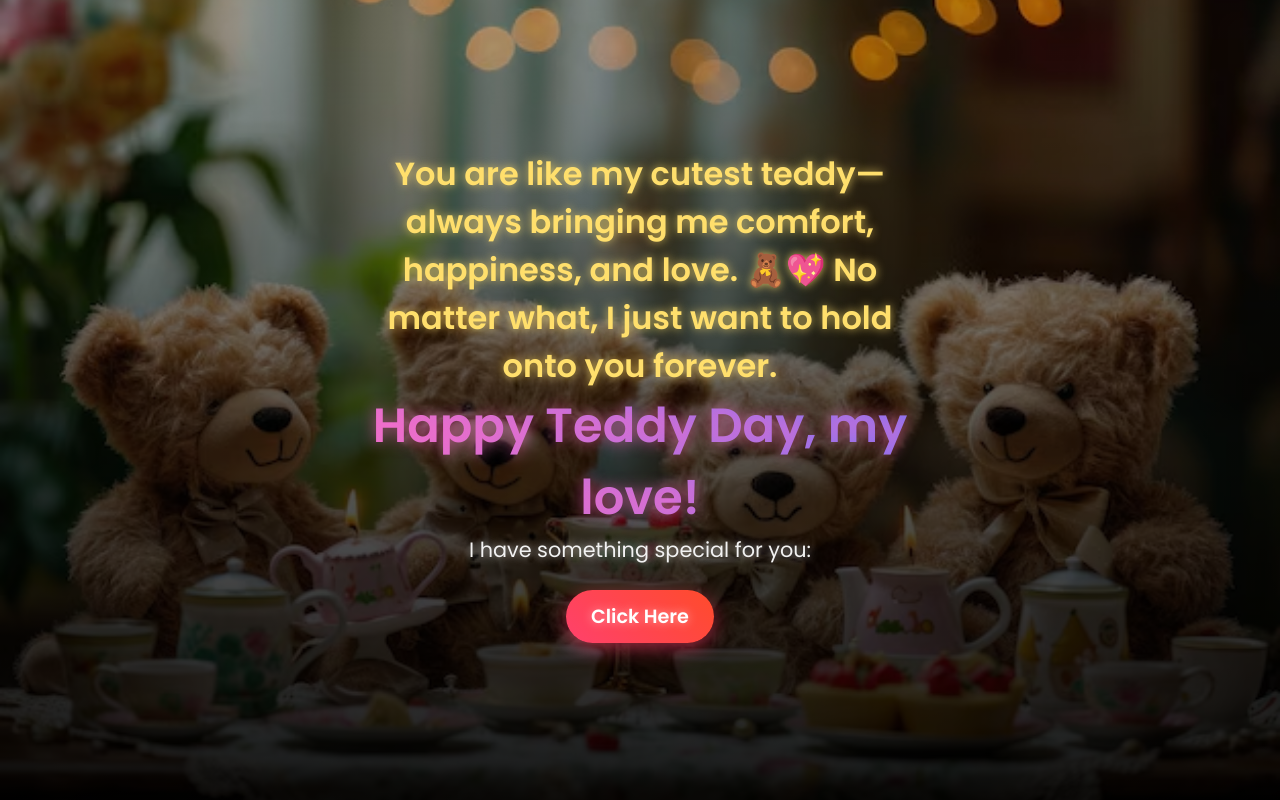
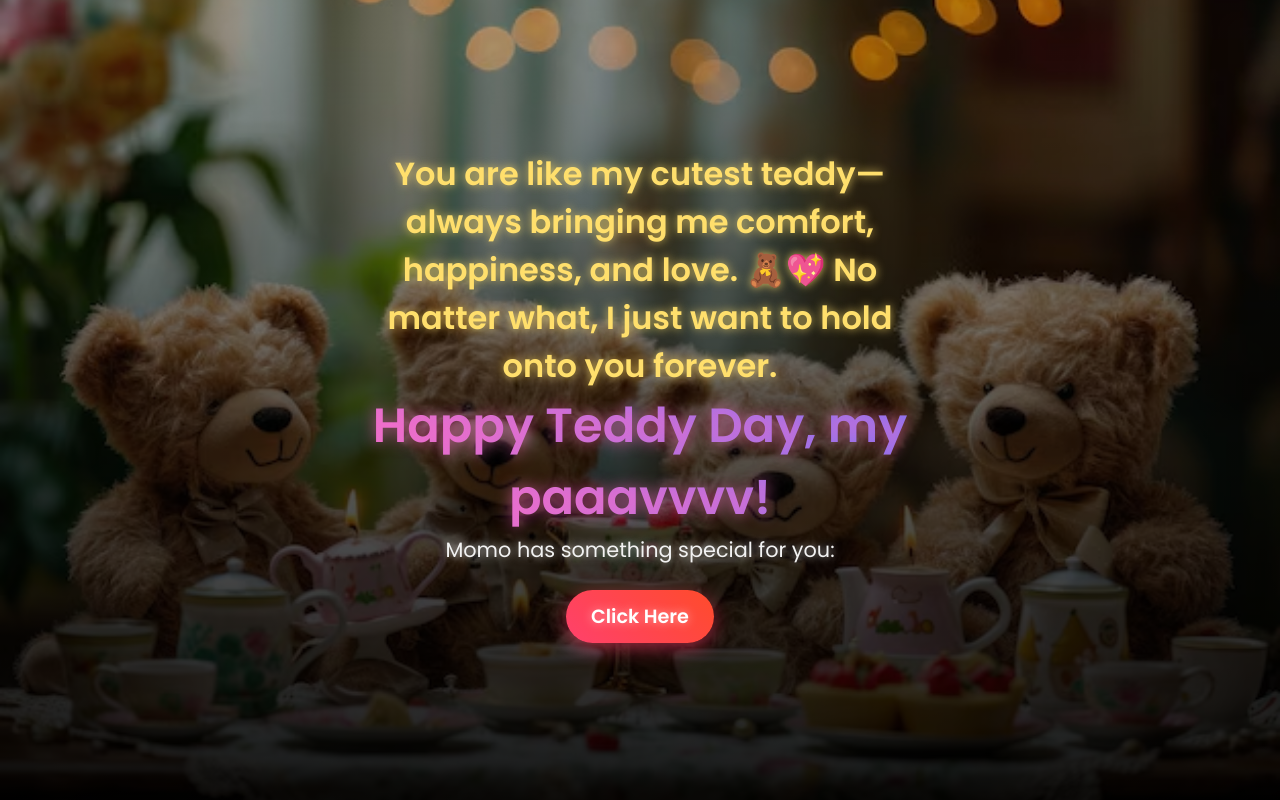
Before and after one commit to anigavali/pav, a plain HTML site: page index.html in a window 1280 px wide. Drawn offline with Linux system fonts and the light colour scheme.

Commit message:
Update index.html

```diff
--- a/index.html
+++ b/index.html
@@ -3,7 +3,7 @@
 <head>
     <meta charset="UTF-8">
     <meta name="viewport" content="width=device-width, initial-scale=1.0">
-    <title>Happy Teddy Day By SHOBHIT DEV</title>
+    <title>Happy Teddy Day</title>
     <link rel="stylesheet" href="style.css">
     <link href="https://fonts.googleapis.com/css2?family=Poppins:wght@300;400;600&display=swap" rel="stylesheet">
 </head>
@@ -11,8 +11,8 @@
     <div class="overlay"></div>
     <div class="text">
         <h2>You are like my cutest teddy—always bringing me comfort, happiness, and love. 🧸💖 No matter what, I just want to hold onto you forever. </h2>
-        <h1>Happy Teddy Day, my love! </h1>
-        <p>I have something special for you:</p><br>
+        <h1>Happy Teddy Day, my paaavvvv! </h1>
+        <p>Momo has something special for you:</p><br>
         <a href="new.html" class="btn">Click Here</a>
     </div>
 </body>
```
